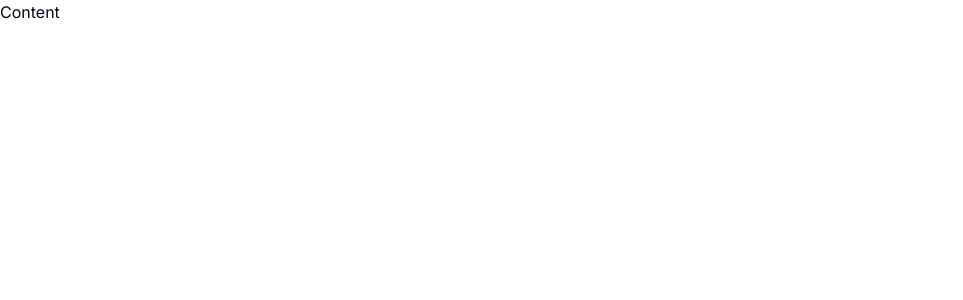
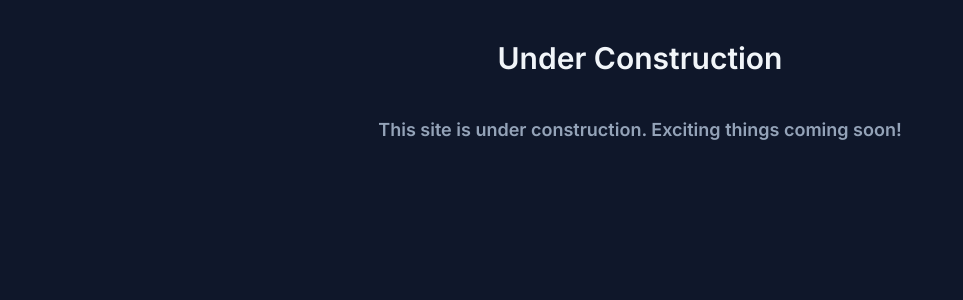
Before and after one commit to YounesseElkars/Next-Themes-SEO, a Next.js app: page / in a window 1280 px wide. Shown: the top 300 px of the page, without its empty margins (0-963 px from the left). Built offline with nearby package versions, Linux system fonts and the light colour scheme.

Commit message:
Feat : <UnderConstruction /> rendring in root layout

```diff
--- a/src/app/layout.tsx
+++ b/src/app/layout.tsx
@@ -1,22 +1,21 @@
-import type { Metadata } from 'next'
-import { Inter } from 'next/font/google'
-import './globals.css'
+import type { Metadata } from 'next';
+import { Inter } from 'next/font/google';
+import './globals.css';
+import Underconstruction from './underconstruction';
 
-const inter = Inter({ subsets: ['latin'] })
+const inter = Inter({ subsets: ['latin'] });
 
 export const metadata: Metadata = {
   title: 'Create Next App',
   description: 'Generated by create next app',
-}
+};
 
-export default function RootLayout({
-  children,
-}: {
-  children: React.ReactNode
-}) {
+const isUnderConstruction = true;
+
+export default function RootLayout({ children }: { children: React.ReactNode }) {
   return (
     <html lang="en">
-      <body className={inter.className}>{children}</body>
+      <body className={inter.className}>{isUnderConstruction ? <Underconstruction /> : children}</body>
     </html>
-  )
+  );
 }
```
